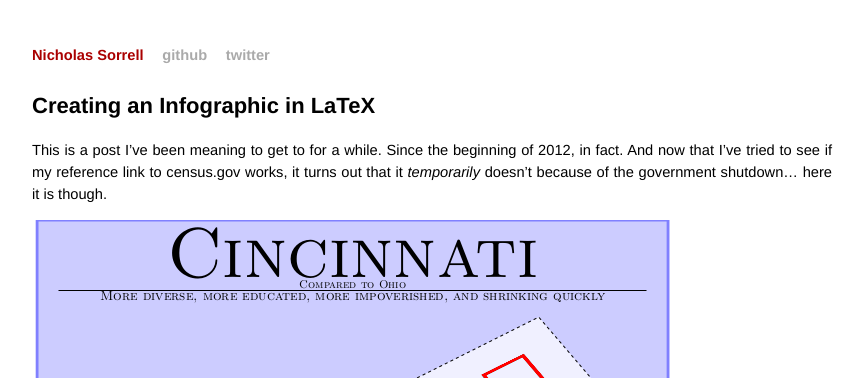
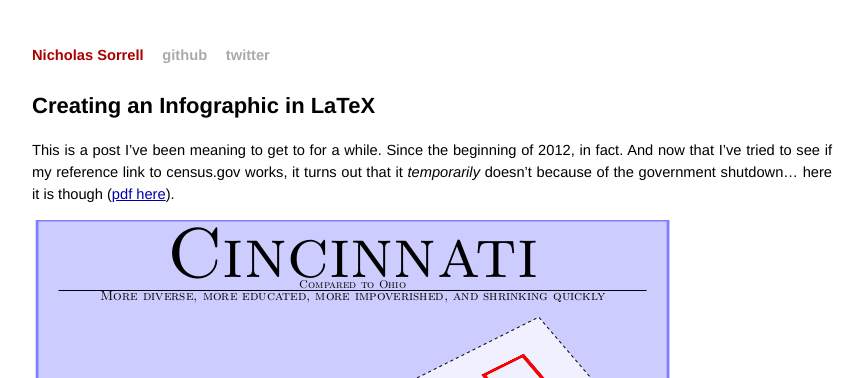
Before and after one commit to sorrell/sorrell.github.com, a Jekyll site: the page built from _posts/2013-10-6-Creating-an-Infographic-in-LaTeX.md, in a window 1280 px wide. Shown: the top 378 px of the page, without its empty margins (208-1072 px from the left). Built offline with Jekyll 4.4.1, drawn with Linux system fonts in a browser that asks for light colours; Markdown is read by kramdown in place of the engine named in the settings; comment, search, counter and statistics services are not loaded.

Commit message:
Added pdf

```diff
--- a/_posts/2013-10-6-Creating-an-Infographic-in-LaTeX.md
+++ b/_posts/2013-10-6-Creating-an-Infographic-in-LaTeX.md
@@ -4,7 +4,7 @@ title: Creating an Infographic in LaTeX
 ---
 #{{ page.title }}
 
-This is a post I've been meaning to get to for a while.  Since the beginning of 2012, in fact.  And now that I've tried to see if my reference link to census.gov works, it turns out that it *temporarily* doesn't because of the government shutdown... here it is though.
+This is a post I've been meaning to get to for a while.  Since the beginning of 2012, in fact.  And now that I've tried to see if my reference link to census.gov works, it turns out that it *temporarily* doesn't because of the government shutdown... here it is though ([pdf here](/files/infographic.pdf "infographic pdf")).
 
 ![infographic](/images/infographic.png "infographic")
 
```
Also changed, not shown: 1 other file.
